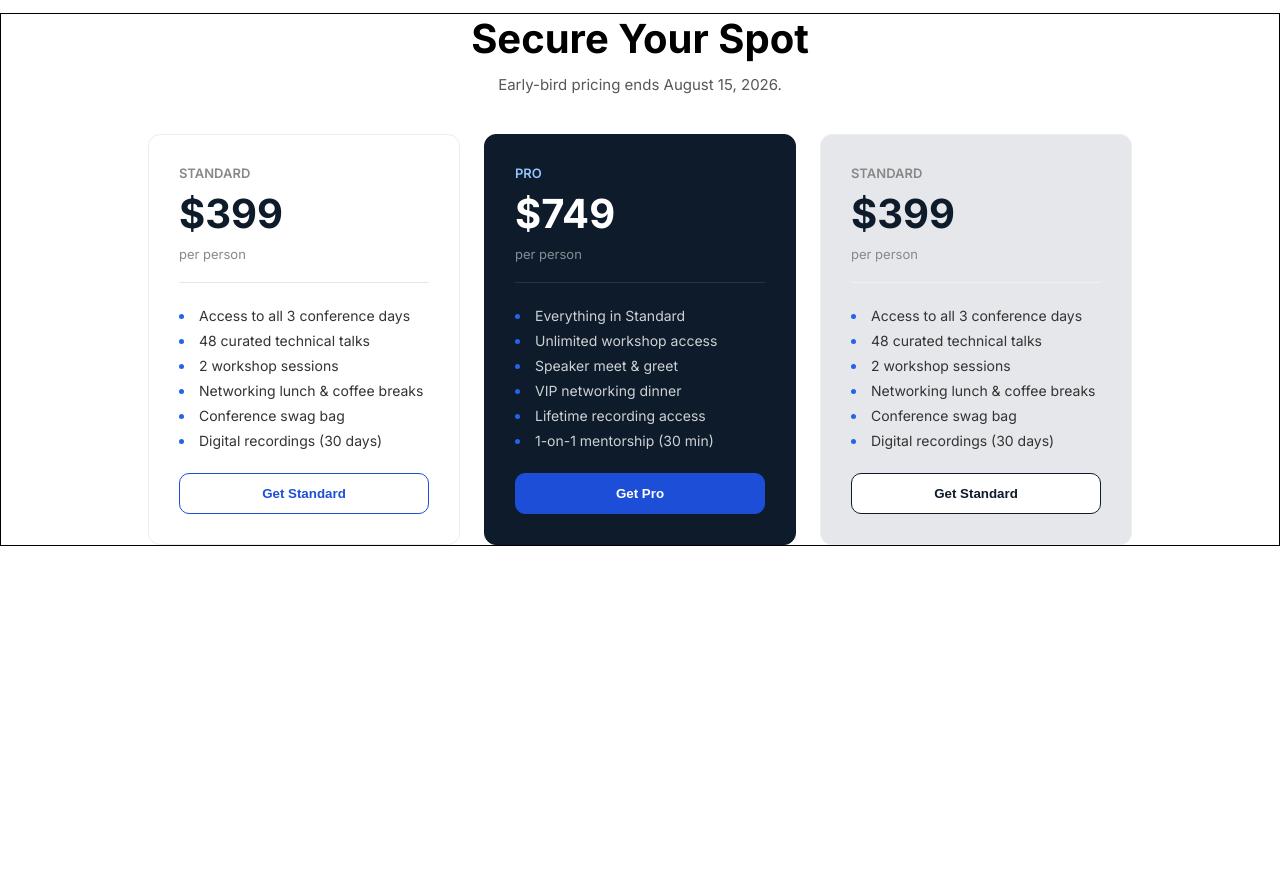
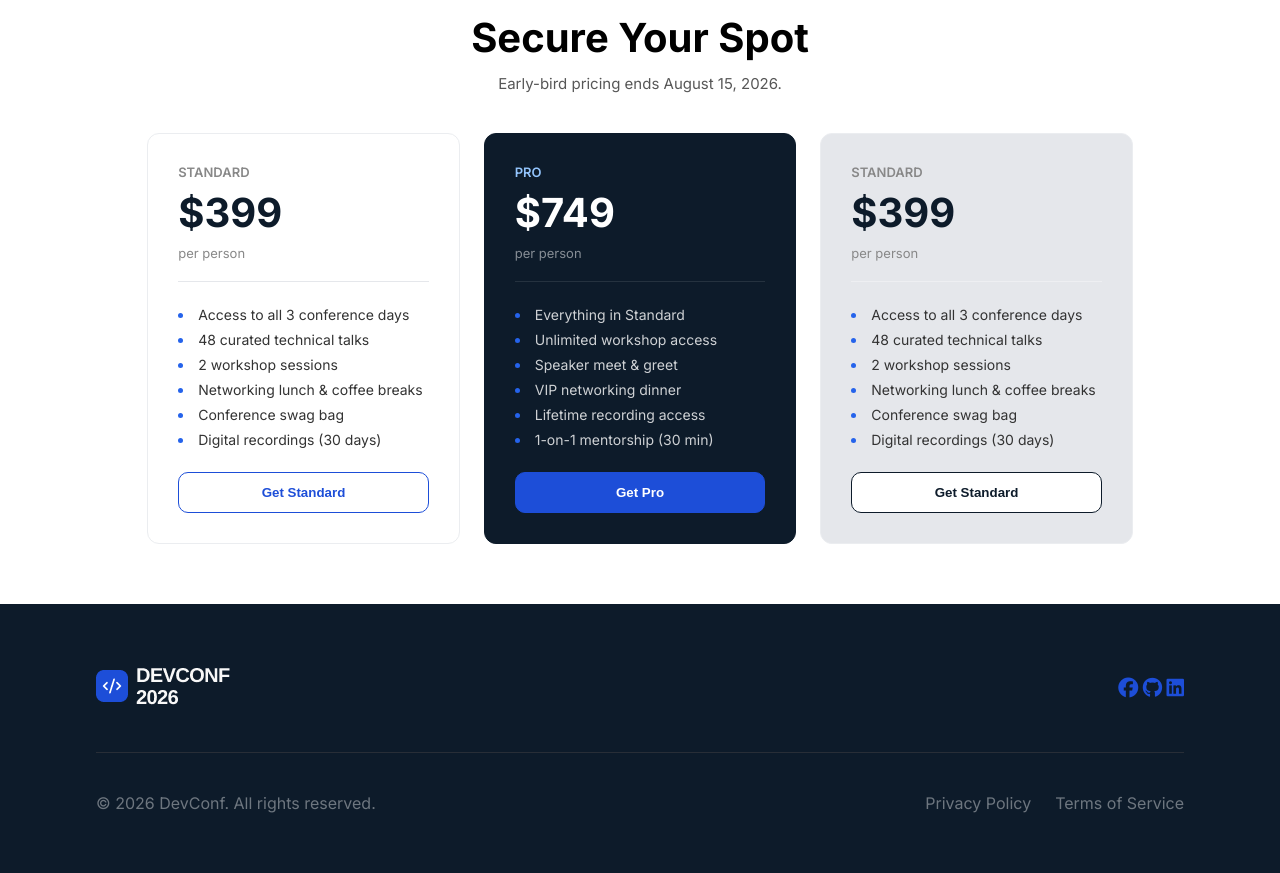
Before and after one commit to jhalakchakma26/devconf-2026, a plain HTML site: page index.html in a window 1280 px wide. Shown: the part 1760-2633 px from the top of the page. Before the commit the page ends 2306 px from the top, so only its background shows below. Drawn offline with Linux system fonts and the light colour scheme.

Commit message:
fotter section finished

```diff
--- a/index.html
+++ b/index.html
@@ -4,6 +4,8 @@
     <meta charset="UTF-8">
     <meta name="viewport" content="width=device-width, initial-scale=1.0">
     <title>DevConf2026</title>
+
+    <script src="https://kit.fontawesome.com/a16554f40d.js" crossorigin="anonymous"></script>
     <link rel="stylesheet" href="./styles/style.css">
 </head>
 <body>
@@ -123,5 +125,30 @@
         </section>
 
     </main>
+    <footer>
+        <div class="footer_container common_width">
+            <div class="footer_up">
+                <div class="footer_up_logo_container">
+                    <img src="./assets/footer-logo.png">
+
+                </div>
+                <div class="social_container">
+                    <i style="font-size: 20px; color: #1D4ED8" class="fa-brands fa-facebook"></i>
+                    <i style="font-size: 20px; color: #1D4ED8" class="fa-brands fa-github"></i>
+                    <i style="font-size: 20px; color: #1D4ED8" class="fa-brands fa-linkedin"></i>
+                </div>
+            </div>
+
+            <hr>
+            <div class="footer_down">
+                <p>&copy; 2026 DevConf. All rights reserved.</p>
+                <ul>
+                    <li><a href="#" target="_blank">Privacy Policy</a></li>
+                    <li><a href="#" target="_blank">Terms of Service</a></li>
+                </ul>
+            </div>
+
+        </div>
+    </footer>
 </body>
 </html>
--- a/styles/style.css
+++ b/styles/style.css
@@ -106,9 +106,6 @@ nav>ul li a{
     color: #575757;
 }
 
-.plans_container{
-    border: 1px solid black;
-}
 
 .plans_container> h3{
     font-size: 40px;
@@ -206,4 +203,44 @@ margin: 12px 0 40px;
 .plan3 button{
     border: 1px solid #0D1B2A;
     color: #0D1B2A;
+
 }
+
+footer{
+    padding: 60px 0;
+    background-color: #0D1B2A;
+     margin-top: 60px;
+}
+.footer_container{
+    margin: 0 auto;
+}
+.footer_up{
+    display: flex;
+    justify-content: space-between;
+    align-items: center;
+}
+
+.footer_container hr{
+    margin: 40px 0;
+    border: none;
+    height: 1px;
+    background-color: #504b4b66;
+}
+
+.footer_down{
+    display: flex;
+    justify-content: space-between;
+    align-items: center;
+}
+.footer_down ul{
+    list-style-type: none;
+    display: flex;
+    gap: 24px;
+}
+.footer_down p{
+    color: #FFFFFF66;
+}
+.footer_down a{
+    text-decoration: none;
+    color: #FFFFFF66;
+}
```
